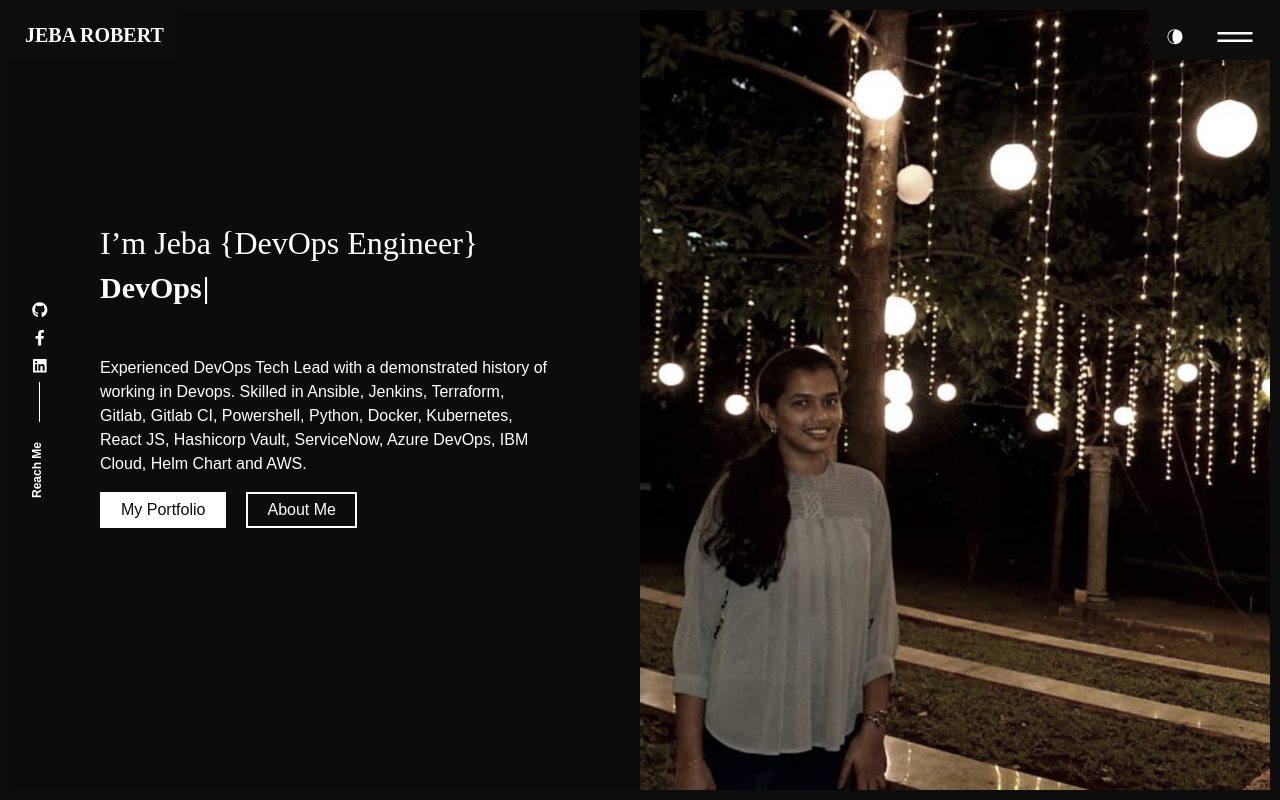
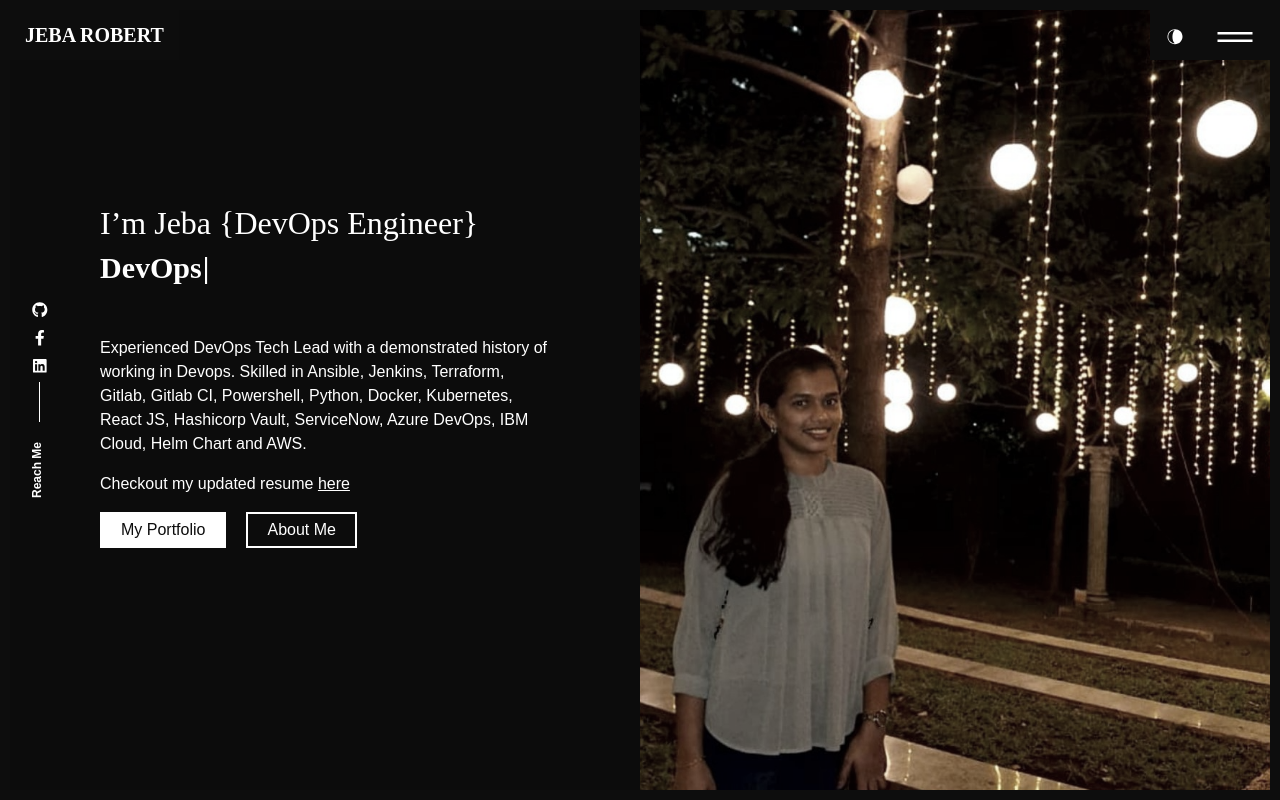
Before and after one commit to jebarobert/my-portfolio, a React (Create React App) app: page / in a window 1280 px wide. Built offline with nearby package versions, Linux system fonts and the light colour scheme.

Commit message:
corrected work year

```diff
--- a/src/content_option.js
+++ b/src/content_option.js
@@ -64,7 +64,7 @@ const worktimeline = [{
     {
         jobtitle: "Engineer - Cloud & Infra Services",
         where: "LTI (LTI Mindtree)",
-        date: "2019-2022",
+        date: "2020-2022",
     },
 ];
 
--- a/src/pages/home/index.js
+++ b/src/pages/home/index.js
@@ -41,7 +41,7 @@ export const Home = () => {
                   />
                 </h1>
                 <p className="mb-1x">{introdata.description}</p>
-                {/* <p className="mb-1x">{introdata.resume} <a href={pdf} target="_blank" rel="noreferrer">here</a></p> */}
+                <p className="mb-1x">{introdata.resume} <a href={pdf} target="_blank" rel="noreferrer">here</a></p>
                 <div className="intro_btn-action pb-5">
                   <Link to="/portfolio" className="text_2">
                     <div id="button_p" className="ac_btn btn ">
```
Also changed, not shown: 1 other file (tests, documents, lock files or other folders).
